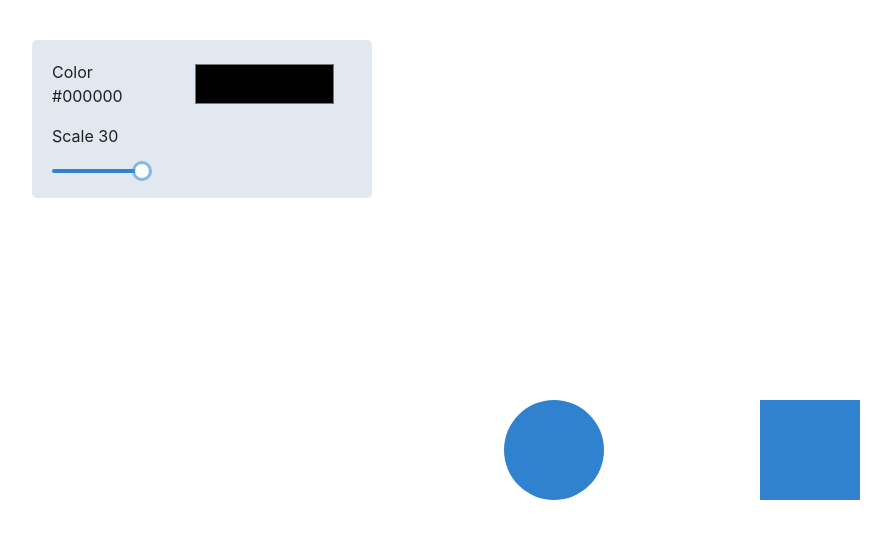
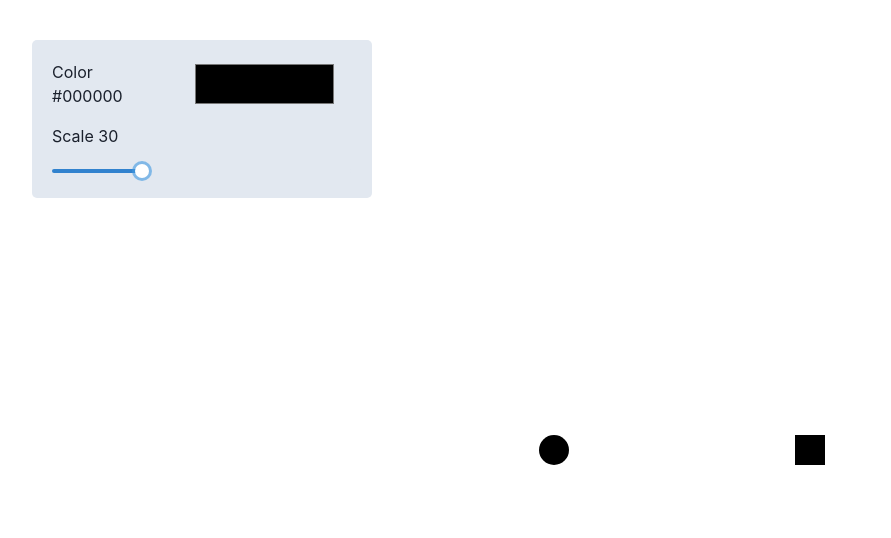
Before and after one commit to Pythonista7/React-Workshop, a React (Create React App) app: page / in a window 1280 px wide. Shown: the top 538 px of the page, without its empty margins (8-899 px from the left). Built offline with nearby package versions, Linux system fonts and the light colour scheme.

Commit message:
lift state up

```diff
--- a/src/App.tsx
+++ b/src/App.tsx
@@ -1,12 +1,21 @@
 import { Container } from "@chakra-ui/react";
 import MyInputs from "./components/MyInputs";
 import Shapes from "./components/Canvas";
+import { useState } from "react";
 
 function App() {
+  const [color, setColor] = useState<string>("#000000");
+  const [scale, setScale] = useState<number>(30);
+
   return (
     <Container padding={10} minW="full" minH="100vh" bg="white">
-      <MyInputs />
-      <Shapes />
+      <MyInputs
+        color={color}
+        setColor={setColor}
+        scale={scale}
+        setScale={setScale}
+      />
+      <Shapes color={color} scale={scale} />
     </Container>
   );
 }
--- a/src/components/Canvas.tsx
+++ b/src/components/Canvas.tsx
@@ -1,6 +1,6 @@
 import { Box } from "@chakra-ui/react";
 
-function Shapes() {
+function Shapes({ color, scale }: { color: string; scale: number }) {
   return (
     <Box w="full" h="full">
       <Box
@@ -9,16 +9,18 @@ function Shapes() {
         left="60%"
         height={100}
         width={100}
-        backgroundColor="blue.500"
+        backgroundColor={color}
+        transform={`scale(${scale / 100})`}
       />
       <Box
         position="absolute"
         top="50%"
         left="40%"
+        width={100}
         height={100}
-        width={100}
         borderRadius="50%"
-        backgroundColor="blue.500"
+        backgroundColor={color}
+        transform={`scale(${scale / 100})`}
       />
     </Box>
   );
--- a/src/components/MyInputs.tsx
+++ b/src/components/MyInputs.tsx
@@ -9,17 +9,19 @@ import {
   Stack,
   Text,
 } from "@chakra-ui/react";
-import { useEffect, useState } from "react";
+import React from "react";
 
-function MyInputs() {
-  const [color, setColor] = useState<string>("#000000");
-  const [scale, setScale] = useState<number>(30);
-
-  useEffect(() => {
-    console.log("color = ", color);
-    console.log("scale = ", scale);
-  }, [color, scale]);
-
+function MyInputs({
+  color,
+  setColor,
+  scale,
+  setScale,
+}: {
+  color: string;
+  setColor: React.Dispatch<React.SetStateAction<string>>;
+  scale: number;
+  setScale: React.Dispatch<React.SetStateAction<number>>;
+}) {
   return (
     <Box
       rounded={5}
```
